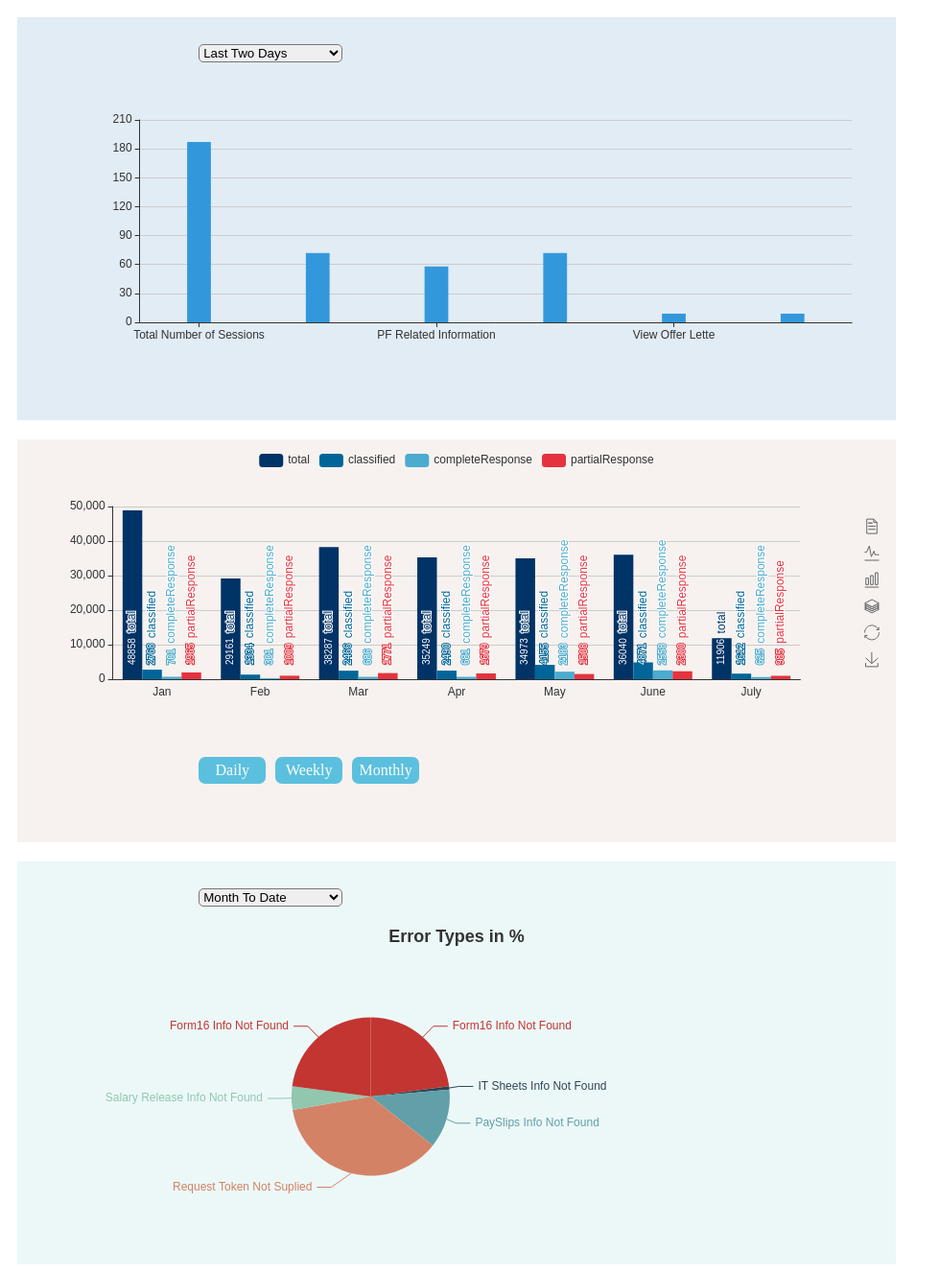
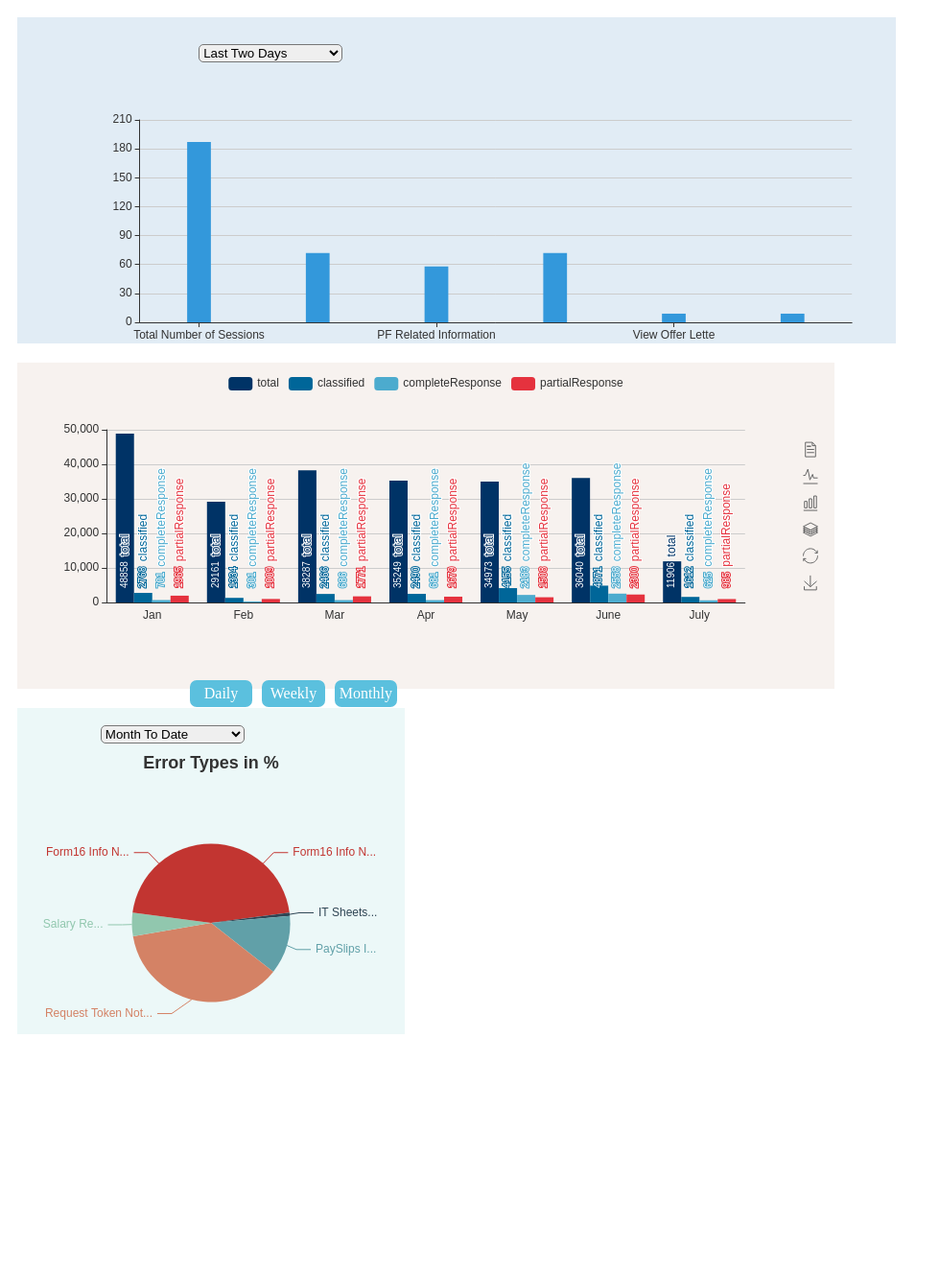
Before and after one commit to bademiya-zen3/react-app-bot, a React (Create React App) app: page / in a window 1280 px wide. Shown: the whole page at 96% size, without its empty margins (0-979 px from the left). After the commit the page ends 1088 px from the top, so only its background shows below. Built offline with nearby package versions, Linux system fonts and the light colour scheme.

Commit message:
charts added

```diff
--- a/src/index.css
+++ b/src/index.css
@@ -19,23 +19,23 @@
   float: left;
   background-color: #e1ecf5;
   width: 70%;
-  height: 50%;
+  height: 40%;
   margin:10px;
   padding:10px;
 }
 .chart-2 {
   float: left;
   background-color: #ece2da70;
-  width: 70%;
-  height: 50%;
+  width: 65%;
+  height: 40%;
   margin:10px;
   padding:10px;
 }
 .chart-3 {
   float: left;
   background-color:#d3efef70;
-  width: 70%;
-  height: 50%;
+  width: 30%;
+  height: 40%;
   margin:10px;
   padding:10px;
 }
--- a/src/utils/pie.js
+++ b/src/utils/pie.js
@@ -18,7 +18,7 @@ export function getOption(data, chartVariant, title = "Error Types in %") {
         name: chartVariant,
         type: "pie",
         radius: "55%",
-        center: ["40%", "60%"],
+        center: ["50%", "60%"],
         data: data,
         itemStyle: {
           emphasis: {
```
